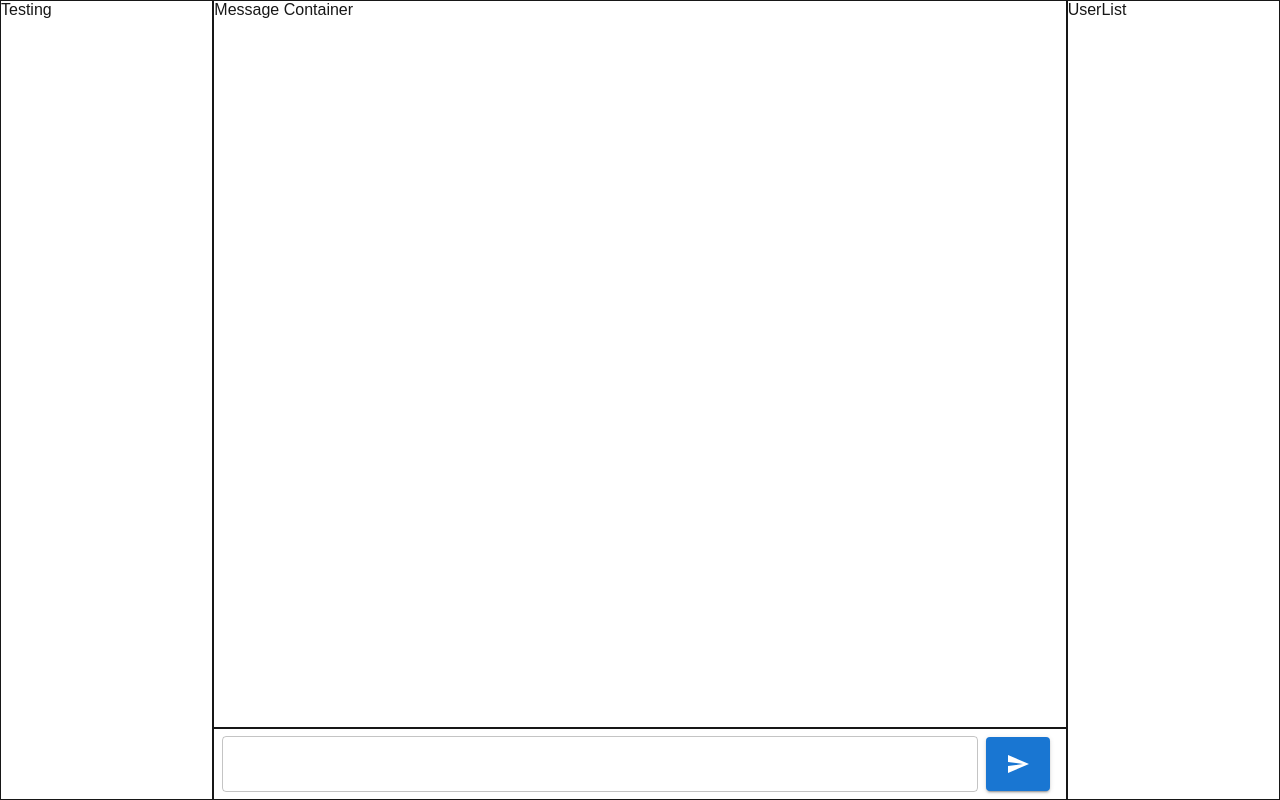
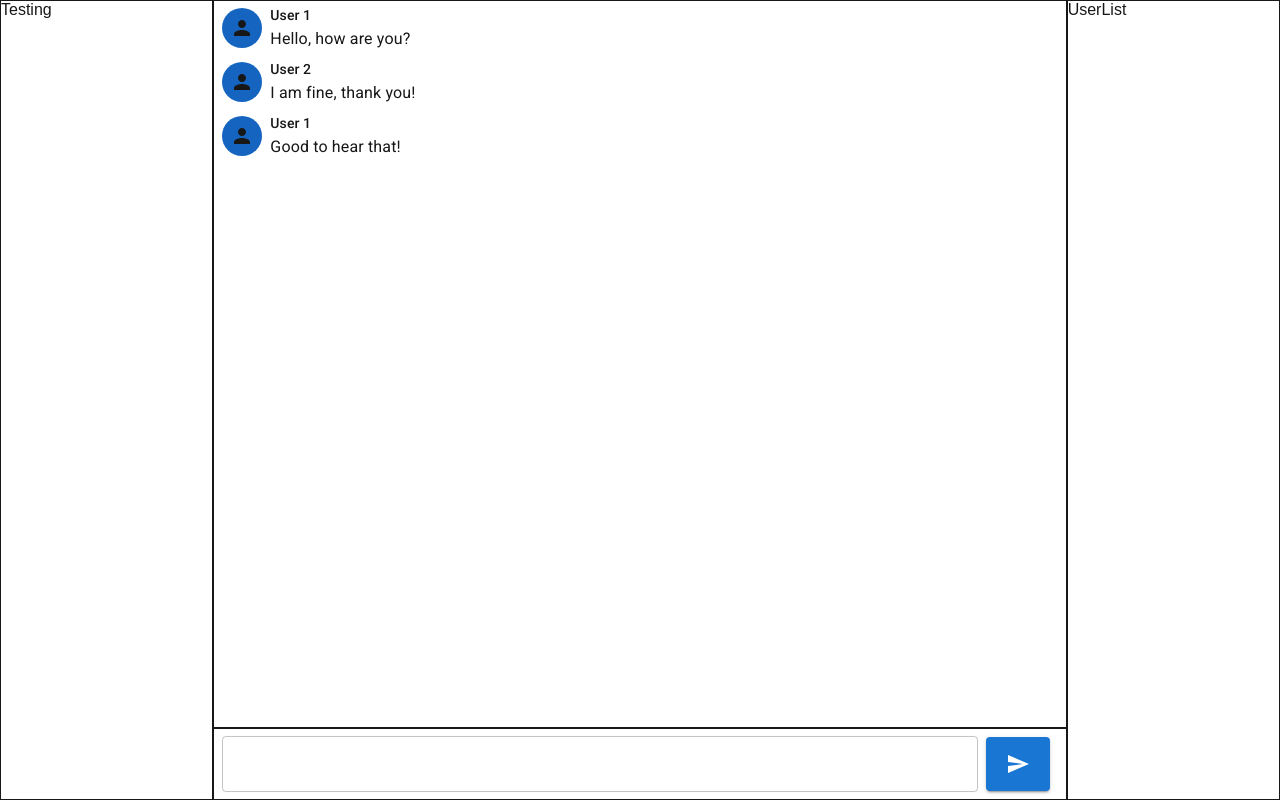
Before and after one commit to toy9986619/chatroom-performance-example, a Next.js app: page / in a window 1280 px wide. Built offline with nearby package versions, Linux system fonts and the light colour scheme.

Commit message:
feat: add message item structure

```diff
--- a/app/Chatroom.js
+++ b/app/Chatroom.js
@@ -7,7 +7,10 @@ const Chatroom = () => {
   return (
     <Box height="100%" display="flex" flexDirection="column" minHeight={0}>
       <Box flex={1} minHeight={0} border="1px solid">
-        <MessageContainer />
+        <MessageContainer
+          key="roomId1"
+          roomId="roomId1"
+        />
       </Box>
       <Box height={72} border="1px solid">
         <InputBar />
--- a/app/MessageContainer.js
+++ b/app/MessageContainer.js
@@ -1,9 +1,22 @@
 import { Box } from '@mui/material';
 
-const MessageContainer = () => {
+import MessageItem from './MessageItem';
+import { messageList } from '@/mockData/chatroomMessage';
+
+const MessageContainer = (props) => {
+  const { roomId } = props;
+
+  const messages = messageList.filter((message) => message.chatroomId === roomId);
+
   return (
     <Box>
-      Message Container
+      {messages.map((messageItem) => (
+        <MessageItem
+          key={messageItem.id}
+          message={messageItem.message}
+          senderId={messageItem.userId}
+        />
+      ))}
     </Box>
   );
 };
--- /dev/null
+++ b/app/MessageItem.js
@@ -0,0 +1,50 @@
+'use client';
+
+import { Box, Typography } from '@mui/material';
+import PersonIcon from '@mui/icons-material/Person';
+
+import { useUserDataContext } from './UserDataProvider';
+
+const MessageItem = (props) => {
+  const { message, senderId } = props;
+
+  const { users } = useUserDataContext();
+
+  const sender = users[senderId];
+
+  const avatar = (
+    <Box
+      borderRadius="50%"
+      width="2.5rem"
+      height="2.5rem"
+      display="flex"
+      alignItems="center"
+      justifyContent="center"
+      bgcolor={(theme) => theme.palette.primary.dark}
+    >
+      <PersonIcon />
+    </Box>
+  );
+
+  return (
+    <Box display="flex" alignItems="center" padding={(theme) => theme.spacing(0.5, 0)}>
+      <Box padding={(theme) => theme.spacing(0, 1)}>
+        {avatar}
+      </Box>
+      <Box flex={1} minWidth={0}>
+        <Box>
+          <Typography variant="subtitle2">
+            {sender.name}
+          </Typography>
+        </Box>
+        <Box>
+          <Typography>
+            {message}
+          </Typography>
+        </Box>
+      </Box>
+    </Box>
+  );
+};
+
+export default MessageItem;
--- a/app/ThemeProvider.js
+++ b/app/ThemeProvider.js
@@ -12,7 +12,7 @@ const ThemeProvider = (props) => {
   const { children } = props;
 
   return (
-    <MuiThemeProvider theme={theme}>
+    <MuiThemeProvider theme={theme} defaultMode='system'>
       {children}
     </MuiThemeProvider>
   );
--- /dev/null
+++ b/app/UserDataProvider.js
@@ -0,0 +1,35 @@
+'use client';
+
+import { createContext, useState, useCallback, useMemo, useContext } from 'react';
+import { userMap } from '@/mockData/user';
+
+export const UserDataContext = createContext({});
+export const useUserDataContext = () => useContext(UserDataContext);
+
+const UserDataProvider = (props) => {
+  const [users, setUsers] = useState(userMap);
+
+  const updateUserData = useCallback((eid, updater = () => { }) => {
+    setUsers((prevUsers) => {
+      const currentUser = prevUsers[eid];
+      const newUsers = {
+        ...prevUsers,
+        [eid]: updater(currentUser),
+      };
+      return newUsers;
+    });
+  }, []);
+
+  const contextValue = useMemo(() => ({
+    users,
+    updateUserData,
+  }), [users, updateUserData]);
+
+  return (
+    <UserDataContext.Provider value={contextValue}>
+      {props.children}
+    </UserDataContext.Provider>
+  );
+};
+
+export default UserDataProvider;
--- a/app/layout.js
+++ b/app/layout.js
@@ -3,6 +3,12 @@ import { Box } from '@mui/material';
 import "./globals.css";
 
 import ThemeProvider from './ThemeProvider';
+import UserDataProvider from './UserDataProvider';
+
+import '@fontsource/roboto/300.css';
+import '@fontsource/roboto/400.css';
+import '@fontsource/roboto/500.css';
+import '@fontsource/roboto/700.css';
 
 const geistSans = localFont({
   src: "./fonts/GeistVF.woff",
@@ -26,7 +32,9 @@ export default function RootLayout({ children }) {
       <body className={`${geistSans.variable} ${geistMono.variable}`}>
         <Box width="100vw" height="100vh">
           <ThemeProvider>
-            {children}
+            <UserDataProvider>
+              {children}
+            </UserDataProvider>
           </ThemeProvider>
         </Box>
       </body>
--- a/mockData/chatroomMessage.js
+++ b/mockData/chatroomMessage.js
@@ -1,21 +1,23 @@
-const messageList = [
+export const messageList = [
   {
-    id: 1,
-    chatroomId: 1,
-    userId: 1,
+    id: 'messageId1',
+    chatroomId: 'roomId1',
+    userId: 'userId1',
     message: 'Hello, how are you?',
     createdAt: '2020-07 - 01T10: 00: 00.000Z',
   },
   {
-    id: 2,
-    chatroomId: 1,
-    userId: 2,
+    id: 'messageId2',
+    chatroomId: 'roomId1',
+    userId: 'userId2',
     message: 'I am fine, thank you!',
+    createdAt: '2020-07 - 01T10: 01: 00.000Z',
   },
   {
-    id: 3,
-    chatroomId: 1,
-    userId: 1,
+    id: 'messageId3',
+    chatroomId: 'roomId1',
+    userId: 'userId1',
     message: 'Good to hear that!',
+    createdAt: '2020-07 - 01T10: 02: 00.000Z',
   },
 ];
--- a/mockData/room.js
+++ b/mockData/room.js
@@ -1,14 +1,14 @@
 const roomList = [
   {
-    id: 1,
+    id: 'roomId1',
     name: 'Room 1',
   },
   {
-    id: 2,
+    id: 'roomId2',
     name: 'Room 2',
   },
   {
-    id: 3,
+    id: 'roomId3',
     name: 'Room 3',
   },
 ];
--- a/mockData/user.js
+++ b/mockData/user.js
@@ -1,19 +1,17 @@
-const userList = [
-  {
-    id: 1,
+export const userMap = {
+  userId1: {
+    id: 'userId1',
     name: 'User 1',
     status: 'online',
   },
-  {
-    id: 2,
+  userId2: {
+    id: 'userId2',
     name: 'User 2',
     status: 'offline',
   },
-  {
-    id: 3,
+  userId3: {
+    id: 'userId3',
     name: 'User 3',
     status: 'offline',
   },
-];
-
-export default userList;
+};
--- a/package.json
+++ b/package.json
@@ -11,6 +11,7 @@
   "dependencies": {
     "@emotion/react": "^11.13.3",
     "@emotion/styled": "^11.13.0",
+    "@fontsource/roboto": "^5.1.0",
     "@mui/icons-material": "^6.1.5",
     "@mui/material": "^6.1.5",
     "next": "15.0.1",
```
Also changed, not shown: 1 other file (tests, documents, lock files or other folders).
